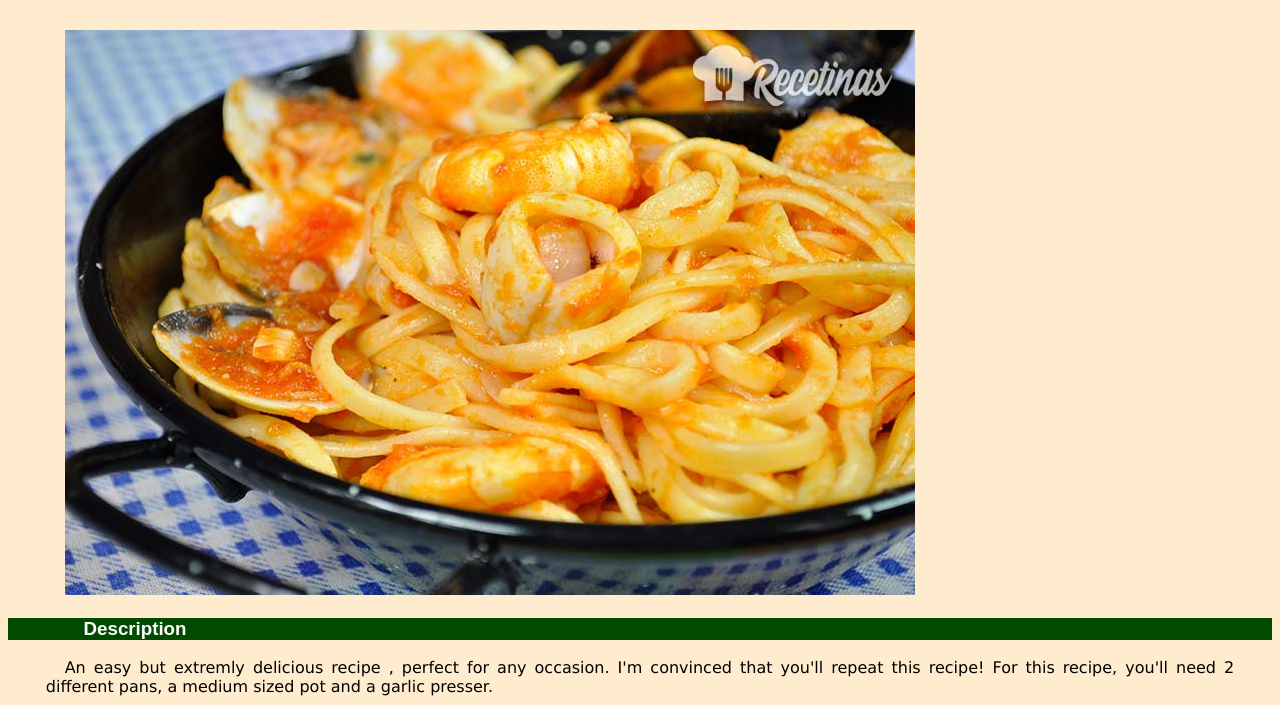
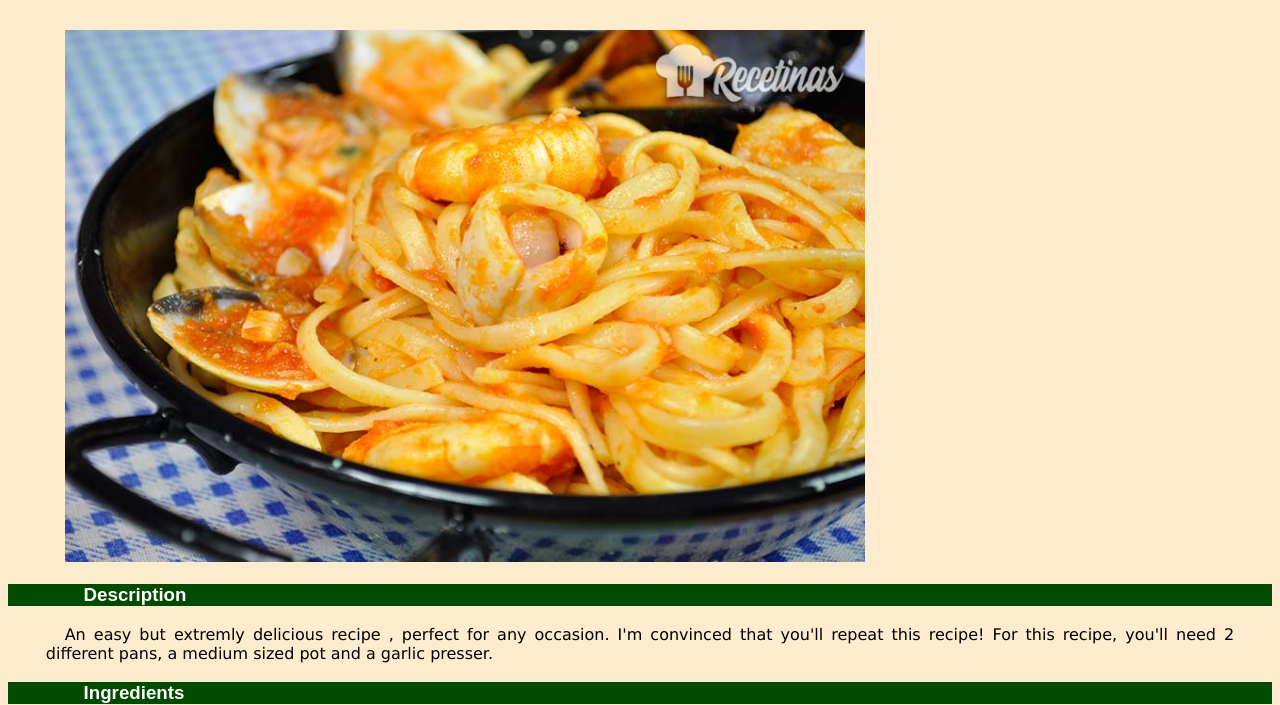
Before and after one commit to Agalara/odin-recipes, a plain HTML site: page recipes/pasta-mari.html in a window 1280 px wide. Shown: the part 95-800 px from the top of the page. Drawn offline with Linux system fonts and the light colour scheme.

Commit message:
pasta-mari.html modified

```diff
--- a/recipes/pasta-mari.html
+++ b/recipes/pasta-mari.html
@@ -11,7 +11,7 @@
 
         <h1>Pasta marinera</h1>
         <p>
-            <img src="../images/pasta-marinera.jpg" alt="Image of pasta marinera">
+            <img class="recipe" src="../images/pasta-marinera.jpg" alt="Image of pasta marinera">
         </p>
         <h3>Description</h3>
         <p>
```
